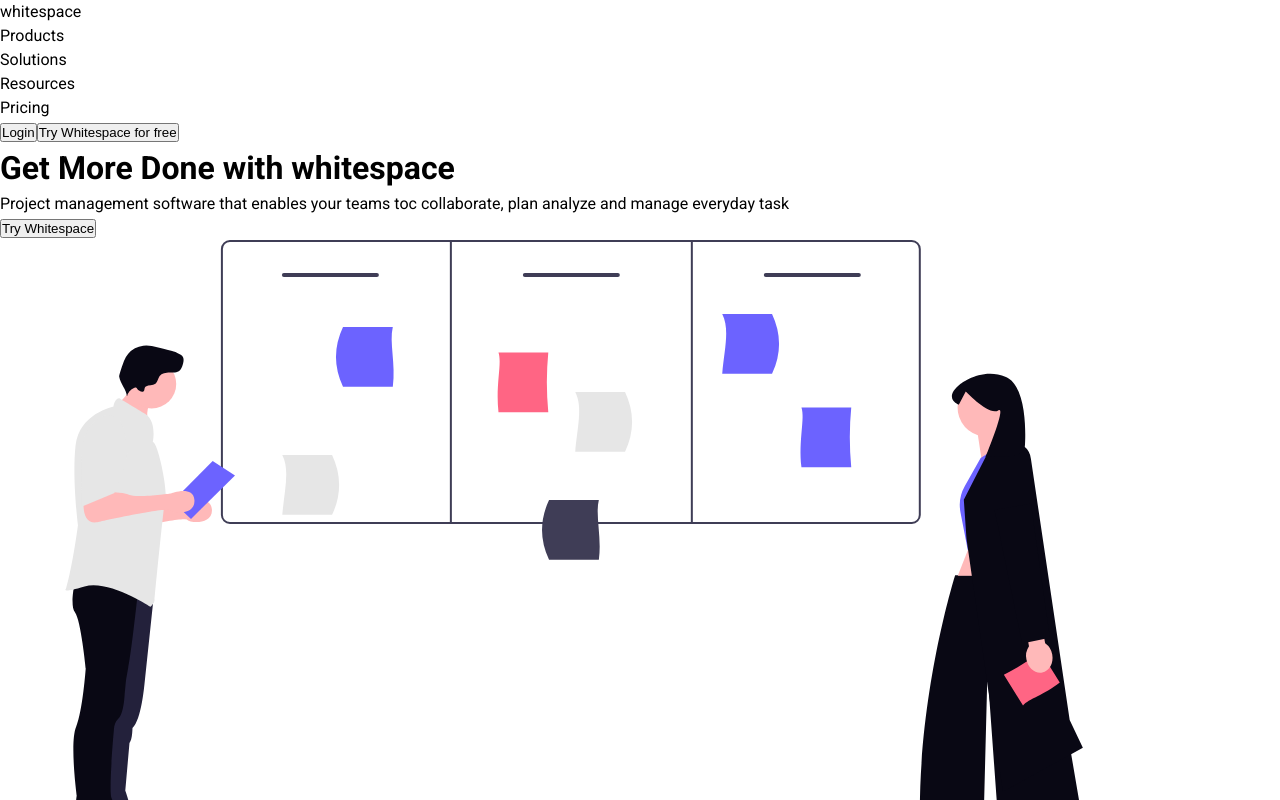
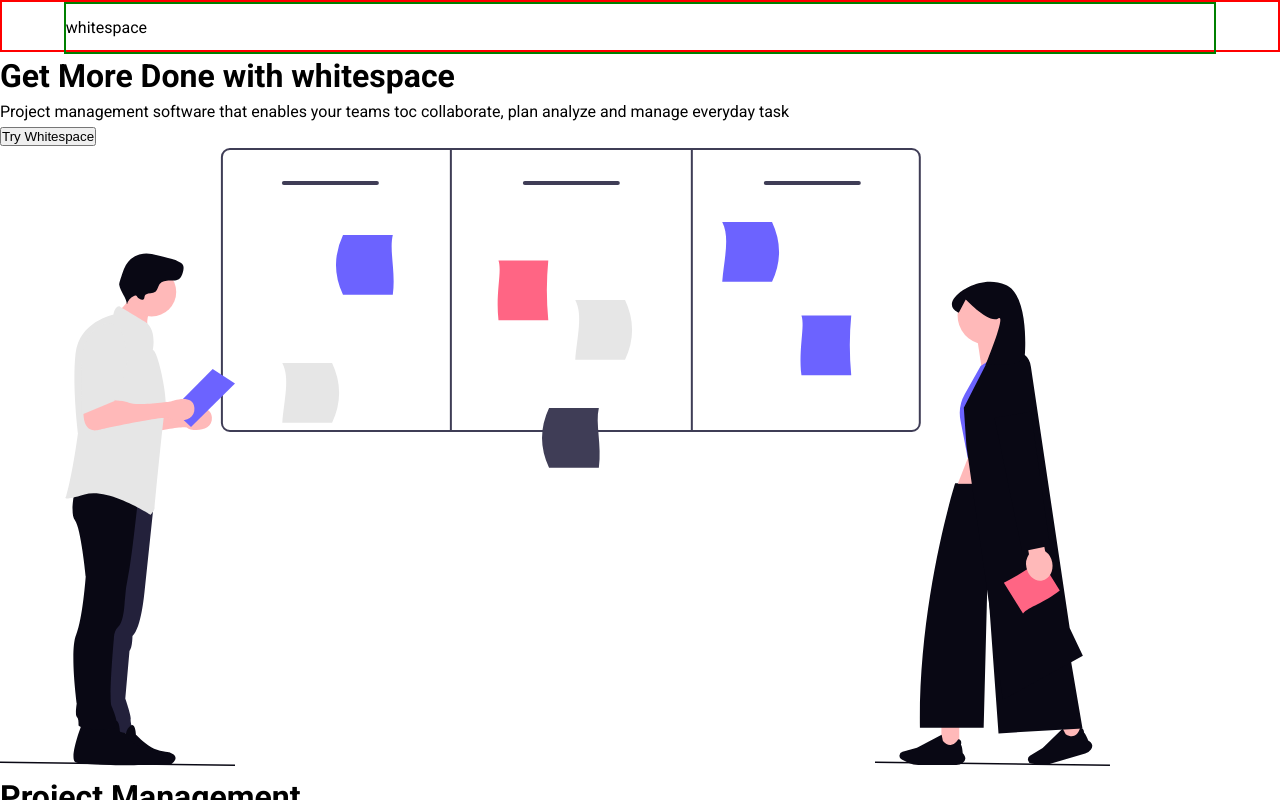
Before and after one commit to Hizmy-M/React-Projects, a React (Vite) app in the folder whitespace-web/: page / in a window 1280 px wide. Shown: the top 800 px of the page. Built offline with nearby package versions, Linux system fonts and the light colour scheme.

Commit message:
Style -> width and height

```diff
--- a/whitespace-web/src/Header.jsx
+++ b/whitespace-web/src/Header.jsx
@@ -1,10 +1,11 @@
 export default function Header() {
     return (
-        <header>
-            <div className="header__container">
-                <div className="header__navbar">
+        <header className="header">
+            <div className="header__container width">
+                <div className="header__logo">
                     <span>whitespace</span>
                 </div>
+                <div className="header__navigations">
                     <nav>
                         <ul>
                             <li>Products</li>
@@ -18,6 +19,7 @@ export default function Header() {
                         <button>Try Whitespace for free</button>
                     </div>
                 </div>
+            </div>
         </header>
     )
 }
--- a/whitespace-web/src/index.css
+++ b/whitespace-web/src/index.css
@@ -27,3 +27,32 @@
   text-decoration: none;
   list-style: none;
 }
+
+/* default styles */
+.width {
+  width: 90%;
+  margin: 0 auto;
+}
+
+
+
+
+
+
+/* Header */
+
+.header {
+  height: 6vh;
+  border: 2px solid red;
+}
+
+.header__navigations {
+  display: none;
+}
+
+.header__container {
+  display: flex;
+  border: 2px solid green;
+  height: 100%;
+  align-items: center;
+}
```
Lines whose indentation alone changed are shown as unchanged.
